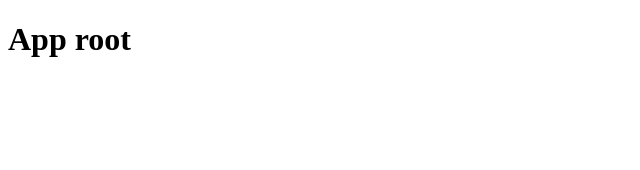
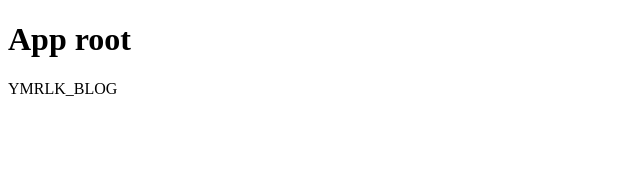
Before and after one commit to yura-moryliak/ymrlk-blog, an Angular app: page / in a window 1280 px wide. Shown: the top 170 px of the page, without its empty margins (0-640 px from the left). Built offline with nearby package versions, Linux system fonts and the light colour scheme.

Commit message:
test deploy run

```diff
--- a/src/app/app.component.html
+++ b/src/app/app.component.html
@@ -1,3 +1,5 @@
 <div class="container">
   <h1>App root</h1>
+
+  <span>{{ title }}</span>
 </div>
--- a/src/app/app.component.ts
+++ b/src/app/app.component.ts
@@ -9,4 +9,8 @@ import {RouterOutlet} from '@angular/router';
   templateUrl: './app.component.html',
   styleUrls: ['./app.component.scss']
 })
-export class AppComponent { }
+export class AppComponent {
+
+  title = 'YMRLK_BLOG';
+
+}
```
